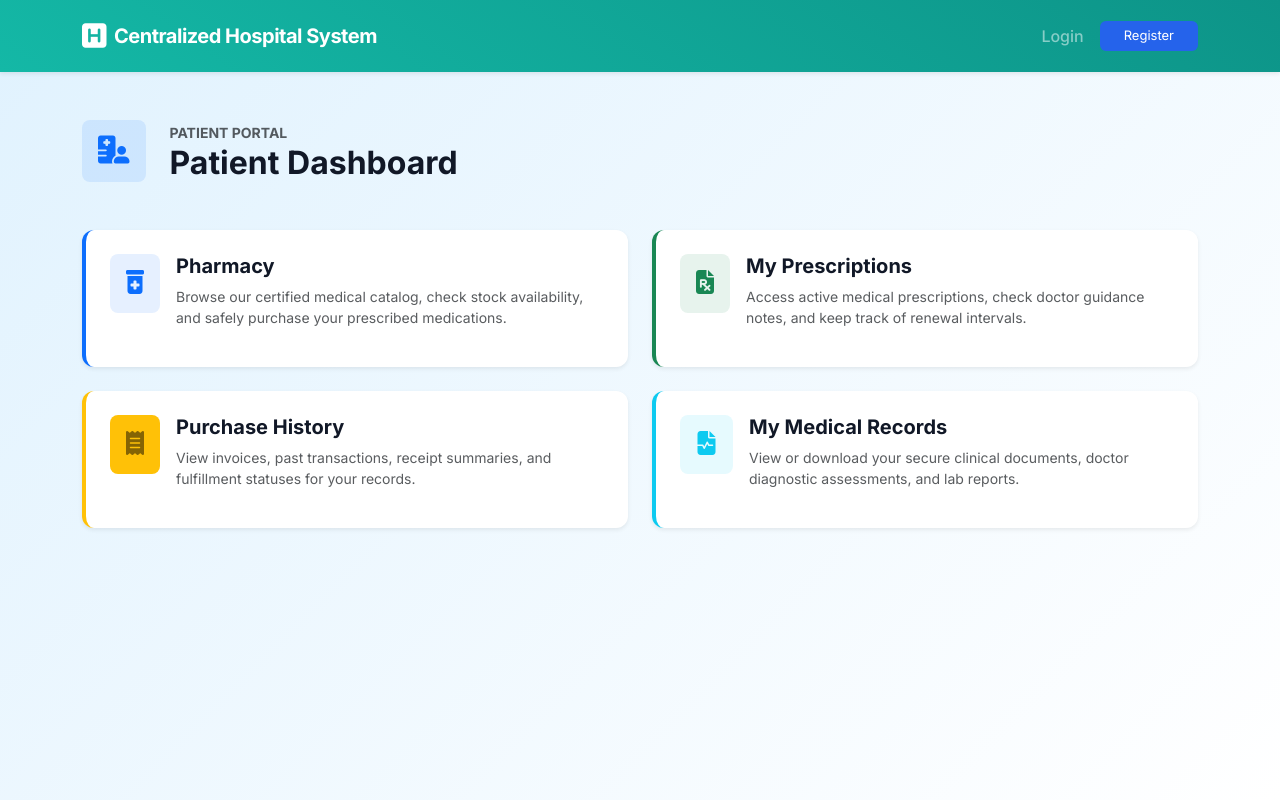
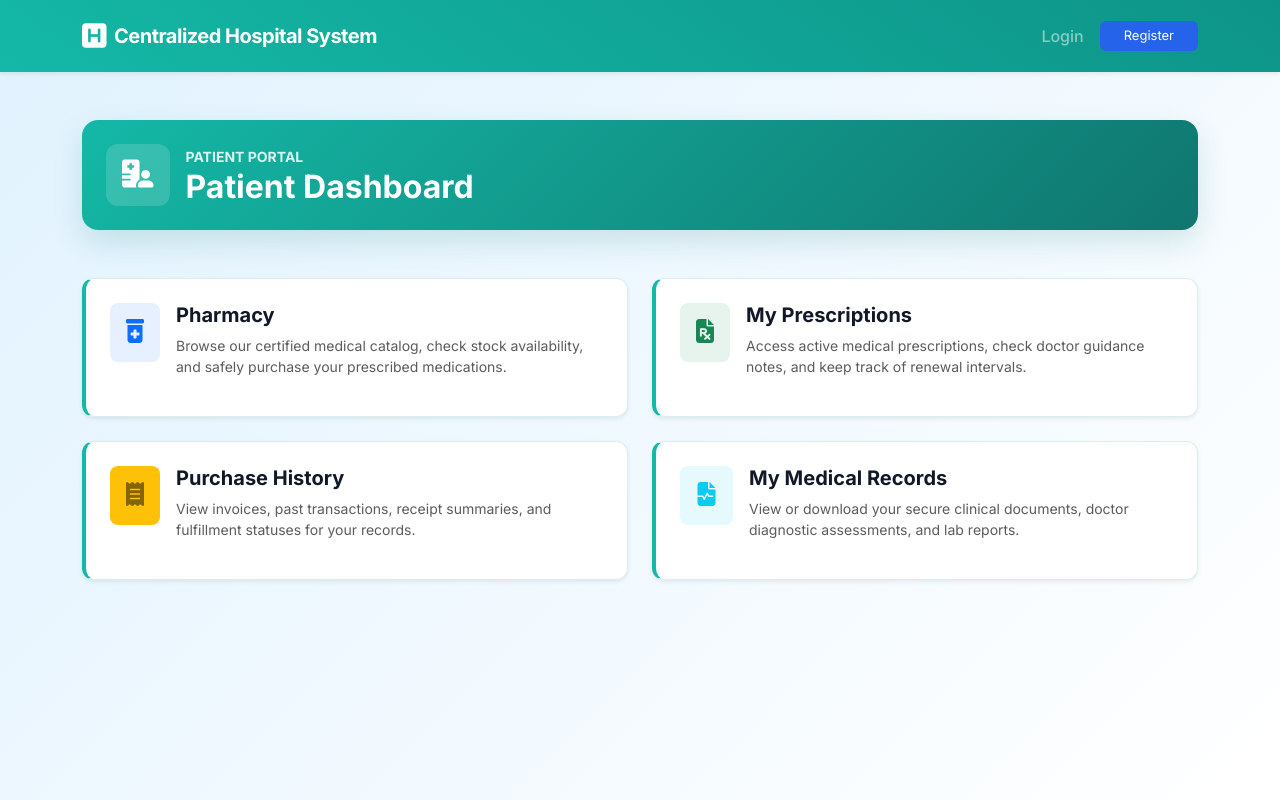
Before and after one commit to KohlYumul/CHS, a Django app: template templates/dashboard/dashboard_patient.html in a window 1280 px wide. Run offline with Django 5.2, Linux system fonts and the light colour scheme; the template is opened without the code that fills it, so the values that code supplies are empty.

Commit message:
Redesigned Patient Dashboard

```diff
--- a/templates/dashboard/dashboard_patient.html
+++ b/templates/dashboard/dashboard_patient.html
@@ -4,39 +4,71 @@
 
 {% block extra_css %}
 <style>
+    body {
+        background: linear-gradient(135deg, #f0fdfa 0%, #e0f2fe 100%);
+        min-height: 100vh;
+    }
+    .dashboard-page {
+        animation: rise 0.5s ease-out;
+    }
+    @keyframes rise {
+        from { opacity: 0; transform: translateY(20px); }
+        to { opacity: 1; transform: translateY(0); }
+    }
+    .dashboard-heading {
+        margin-right: 0;
+        margin-left: 0;
+        padding: 1.5rem;
+        border-radius: 16px;
+        background: linear-gradient(135deg, #14b8a6 0%, #0f766e 100%);
+        color: #fff;
+        box-shadow: 0 12px 30px rgba(15, 118, 110, 0.16);
+    }
+    .dashboard-heading .dashboard-heading-icon {
+        border-radius: 12px !important;
+        background: rgba(255, 255, 255, 0.15) !important;
+        color: #fff !important;
+    }
+    .dashboard-heading .dashboard-eyebrow,
+    .dashboard-heading .dashboard-hospital {
+        color: rgba(255, 255, 255, 0.85) !important;
+    }
+    .dashboard-heading h1 { color: #fff; }
     /* Dashboard-specific interactive cards */
-    .dashboard-card {
-        border: none;
+    .dashboard-page .dashboard-card {
+        border: 1px solid #d8efeb;
+        border-left: 4px solid #14b8a6 !important;
         border-radius: 12px;
         transition: transform 0.2s ease, box-shadow 0.2s ease;
         background-color: #ffffff;
         text-decoration: none;
         color: inherit;
     }
-    .dashboard-card:hover {
+    .dashboard-page .dashboard-card:hover {
         transform: translateY(-3px);
-        box-shadow: 0 10px 20px rgba(0, 0, 0, 0.05) !important;
+        box-shadow: 0 10px 24px rgba(15, 118, 110, 0.12) !important;
     }
     .dashboard-card:hover h4 {
-        color: #0d6efd;
+        color: #0d9488;
     }
 </style>
 {% endblock %}
 
 {% block content %}
+<div class="dashboard-page">
 <!-- Page Header -->
-<div class="row align-items-center mb-5">
+<div class="row g-0 align-items-center mb-5 dashboard-heading">
     <div class="col-auto">
-        <div class="bg-primary bg-opacity-10 text-primary rounded-3 p-3">
+        <div class="dashboard-heading-icon p-3 me-3">
             <i class="fa-solid fa-hospital-user fs-3"></i>
         </div>
     </div>
     <div class="col">
-        <span class="text-uppercase text-muted tracking-wider small fw-bold">Patient Portal</span>
+        <span class="dashboard-eyebrow text-uppercase tracking-wider small fw-bold">Patient Portal</span>
         <h1 class="h2 mb-0 fw-bold">
             Patient Dashboard
             {% if hospital %}
-                <span class="text-secondary fw-normal fs-4">| {{ hospital.name }}</span>
+                <span class="dashboard-hospital fw-normal fs-4">| {{ hospital.name }}</span>
             {% endif %}
         </h1>
     </div>
@@ -104,4 +136,7 @@
         </a>
     </div>
 </div>
+</div>
 {% endblock %}
+dashboard_patient.html
+6 KB
```
